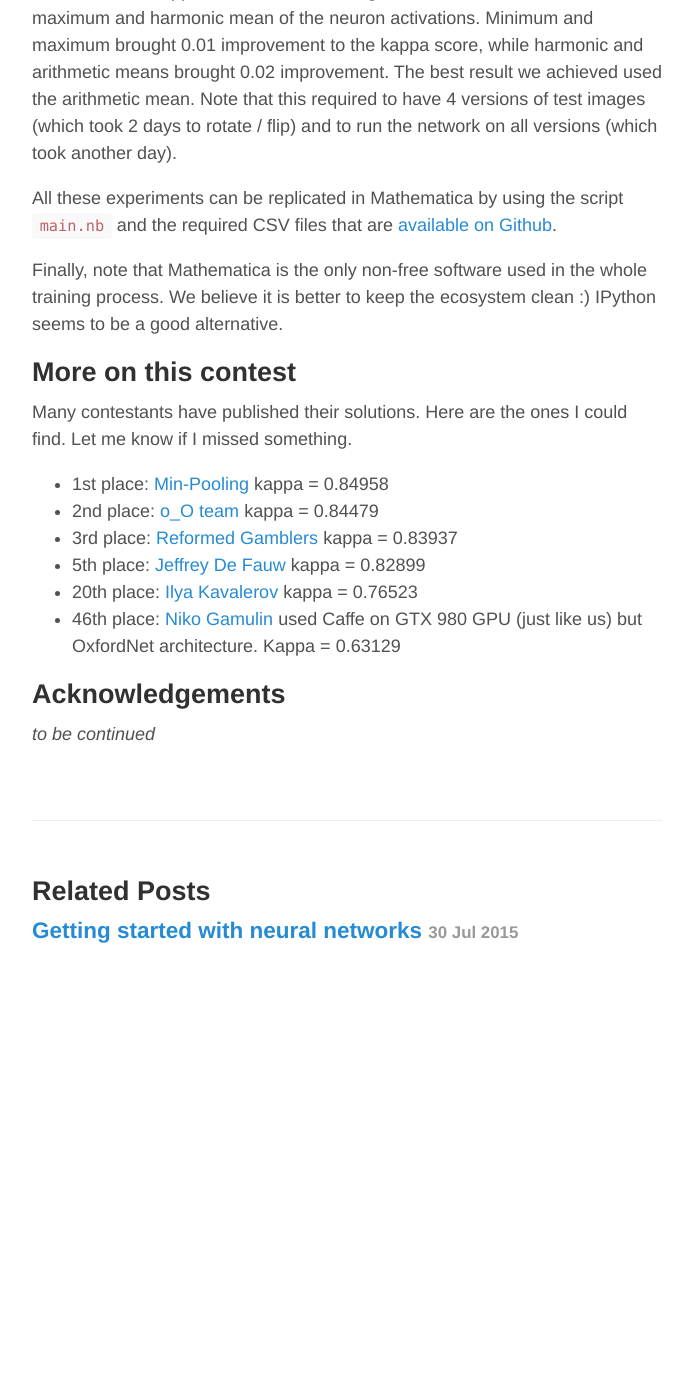
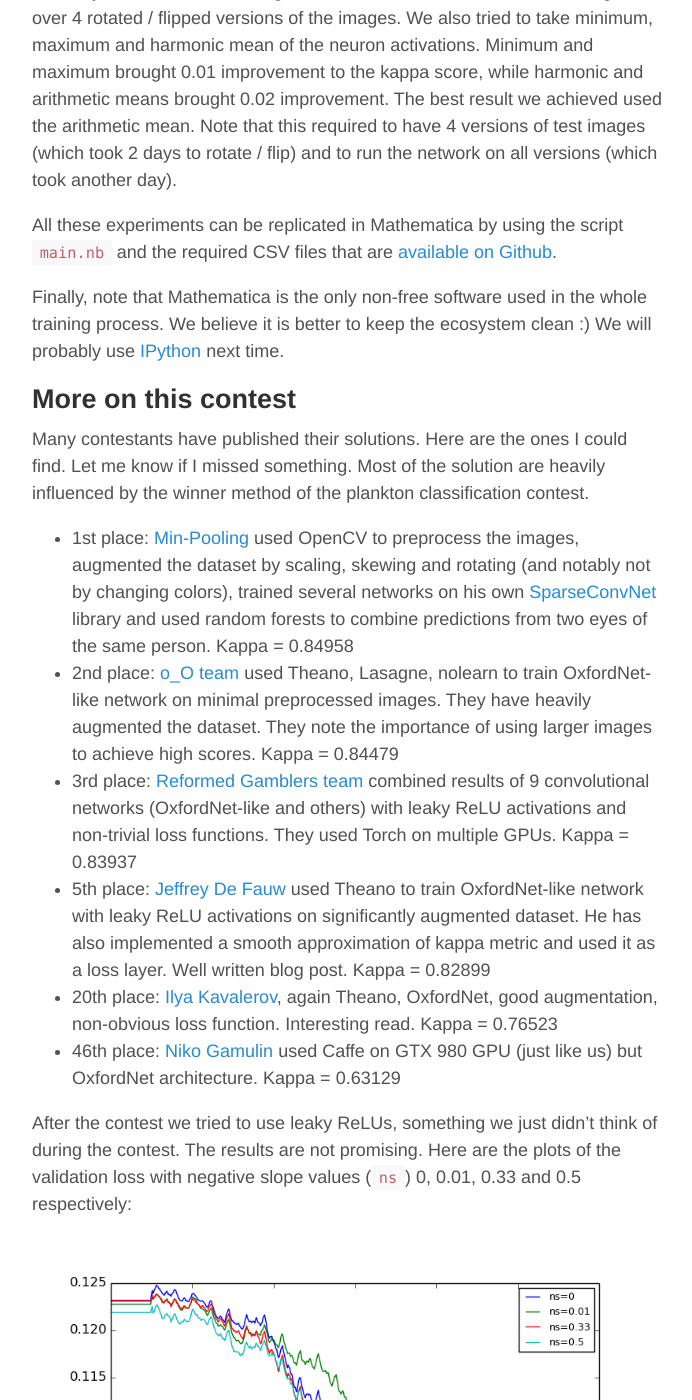
Before and after one commit to YerevaNN/yerevann.github.io, a Jekyll site: the page built from _posts/2015-08-15-diabetic-retinopathy-detection-contest-what-we-did-wrong.md, in a window 1280 px wide and 1400 px high, scrolled down 15035 px. Shown: the whole window, without its empty margins (293-985 px from the left). Built offline with Jekyll 4.4.1, drawn with Linux system fonts in a browser that asks for light colours; comment, search, counter and statistics services are not loaded; before the commit the page ends 16070 px from its top, so only the background shows below that; some of the changed text lies outside the part shown.

Commit message:
retinopathy post - more on contest

```diff
--- a/_posts/2015-08-15-diabetic-retinopathy-detection-contest-what-we-did-wrong.md
+++ b/_posts/2015-08-15-diabetic-retinopathy-detection-contest-what-we-did-wrong.md
@@ -191,7 +191,7 @@ Note that we calculate the kappa scores for the validation set, although there i
 ## Attempts to ensemble
 Usually it is possible to improve the scores by merging several models. This is called [ensembling](https://en.wikipedia.org/wiki/Ensemble_learning). For example the 3rd place winners of this Kaggle contest have merged the results of 9 convolutional networks.
 
-We developed couple of ways to merge the results from two networks, but they didn't work well for us. They gave very small improvements (less than 0.01) only when both networks gave similar kappa scores. When one network was clearly stronger than the other one, the ensemble didn't help at all. One of our ensemble methods was an extension of the "thresholding" method described in the previous section to 2 dimensions. We plot the images on a 2D plane in a way that each of the coordinates corresponds to a neuron activation of one model. Then we looked for random lines that split the plane in a way that maximizes the kappa score. We tried two methods of splitting the plane which are demonstrated below:
+We developed couple of ways to merge the results from two networks, but they didn't work well for us. They gave very small improvements (less than 0.01) only when both networks gave similar kappa scores. When one network was clearly stronger than the other one, the ensemble didn't help at all. One of our ensemble methods was an extension of the "thresholding" method described in the previous section to 2 dimensions. We plot the images on a 2D plane in a way that each of the coordinates corresponds to a neuron activation of one model. Then we looked for random lines that split the plane in a way that maximizes the kappa score. We tried two methods of splitting the plane which are demonstrated below. Each blue dot corresponds to an image of label 0, orange dots correspond of images having label 4.
 
 | ![Ensemble of two networks, threshold lines are diagonal](/public/2015-08-15/model-merge-diagonals.png "Ensemble of two networks, threshold lines are diagonal") | ![Ensemble of two networks, threshold curves are perpendicular lines](/public/2015-08-15/model-merge-lines.png "Ensemble of two networks, threshold curves are perpendicular lines") |
 
@@ -201,17 +201,21 @@ The only method of ensembling that worked for us was to take an average over 4 r
 
 All these experiments can be replicated in Mathematica by using the script `main.nb` and the required CSV files that are [available on Github](https://github.com/YerevaNN/Kaggle-diabetic-retinopathy-detection/tree/master/mathematica).
 
-Finally, note that Mathematica is the only non-free software used in the whole training process. We believe it is better to keep the ecosystem clean :) IPython seems to be a good alternative.
+Finally, note that Mathematica is the only non-free software used in the whole training process. We believe it is better to keep the ecosystem clean :) We will probably use [IPython](http://ipython.org/) next time.
 
 ## More on this contest
-Many contestants have published their solutions. Here are the ones I could find. Let me know if I missed something.
+Many contestants have published their solutions. Here are the ones I could find. Let me know if I missed something. Most of the solution are heavily influenced by the winner method of the plankton classification contest.
 
-* 1st place: [Min-Pooling](https://www.kaggle.com/c/diabetic-retinopathy-detection/forums/t/15801/competition-report-min-pooling-and-thank-you) kappa = 0.84958
-* 2nd place: [o_O team](https://www.kaggle.com/c/diabetic-retinopathy-detection/forums/t/15807/team-o-o-competition-report-and-code) kappa = 0.84479
-* 3rd place: [Reformed Gamblers](https://www.kaggle.com/c/diabetic-retinopathy-detection/forums/t/15845/3rd-place-solution-report/88992#post88992) kappa = 0.83937
-* 5th place: [Jeffrey De Fauw](http://jeffreydf.github.io/diabetic-retinopathy-detection/) kappa = 0.82899
-* 20th place: [Ilya Kavalerov](http://ilyakava.tumblr.com/post/125230881527/my-1st-kaggle-convnet-getting-to-3rd-percentile) kappa = 0.76523
+* 1st place: [Min-Pooling](https://www.kaggle.com/c/diabetic-retinopathy-detection/forums/t/15801/competition-report-min-pooling-and-thank-you) used OpenCV to preprocess the images, augmented the dataset by scaling, skewing and rotating (and notably not by changing colors), trained several networks on his own [SparseConvNet](https://github.com/btgraham/SparseConvNet) library and used random forests to combine predictions from two eyes of the same person. Kappa = 0.84958
+* 2nd place: [o_O team](https://www.kaggle.com/c/diabetic-retinopathy-detection/forums/t/15807/team-o-o-competition-report-and-code) used Theano, Lasagne, nolearn to train OxfordNet-like network on minimal preprocessed images. They have heavily augmented the dataset. They note the importance of using larger images to achieve high scores. Kappa = 0.84479
+* 3rd place: [Reformed Gamblers team](https://www.kaggle.com/c/diabetic-retinopathy-detection/forums/t/15845/3rd-place-solution-report) combined results of 9 convolutional networks (OxfordNet-like and others) with leaky ReLU activations and non-trivial loss functions. They used Torch on multiple GPUs. Kappa = 0.83937
+* 5th place: [Jeffrey De Fauw](http://jeffreydf.github.io/diabetic-retinopathy-detection/) used Theano to train OxfordNet-like network with leaky ReLU activations on significantly augmented dataset. He has also implemented a smooth approximation of kappa metric and used it as a loss layer. Well written blog post. Kappa = 0.82899
+* 20th place: [Ilya Kavalerov](http://ilyakava.tumblr.com/post/125230881527/my-1st-kaggle-convnet-getting-to-3rd-percentile), again Theano, OxfordNet, good augmentation, non-obvious loss function. Interesting read. Kappa = 0.76523
 * 46th place: [Niko Gamulin](https://nikogamulin.github.io/2015/07/31/Diabetic-retinopathy-detection-with-convolutional-neural-network.html) used Caffe on GTX 980 GPU (just like us) but OxfordNet architecture. Kappa = 0.63129
+
+After the contest we tried to use leaky ReLUs, something we just didn't think of during the contest. The results are not promising. Here are the plots of the validation loss with negative slope values (`ns`) 0, 0.01, 0.33 and 0.5 respectively:
+
+![Validation loss using leaky ReLU activations](/public/2015-08-15/leaky-ReLU.png "Validation loss using leaky ReLU activations")
 
 ## Acknowledgements
 
```
Also changed, not shown: public/2015-08-15/leaky-ReLU.png (added).
